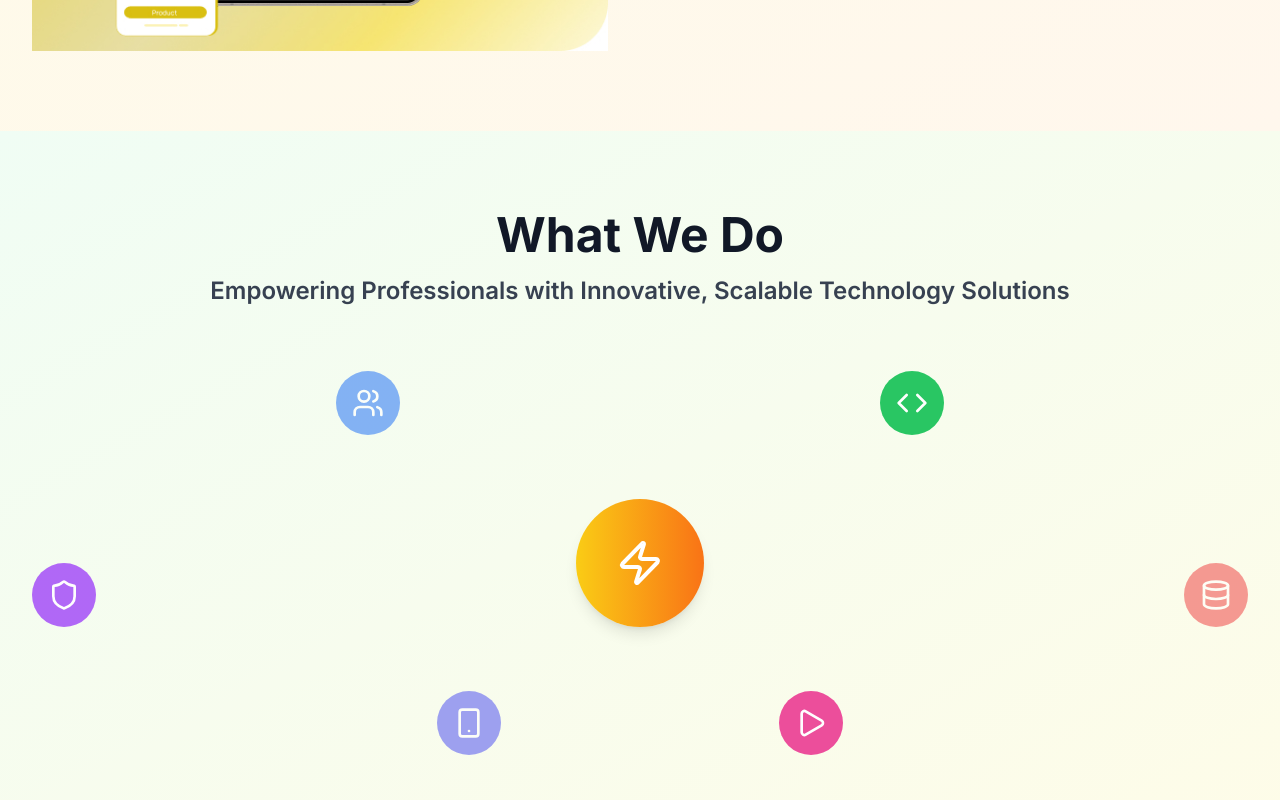
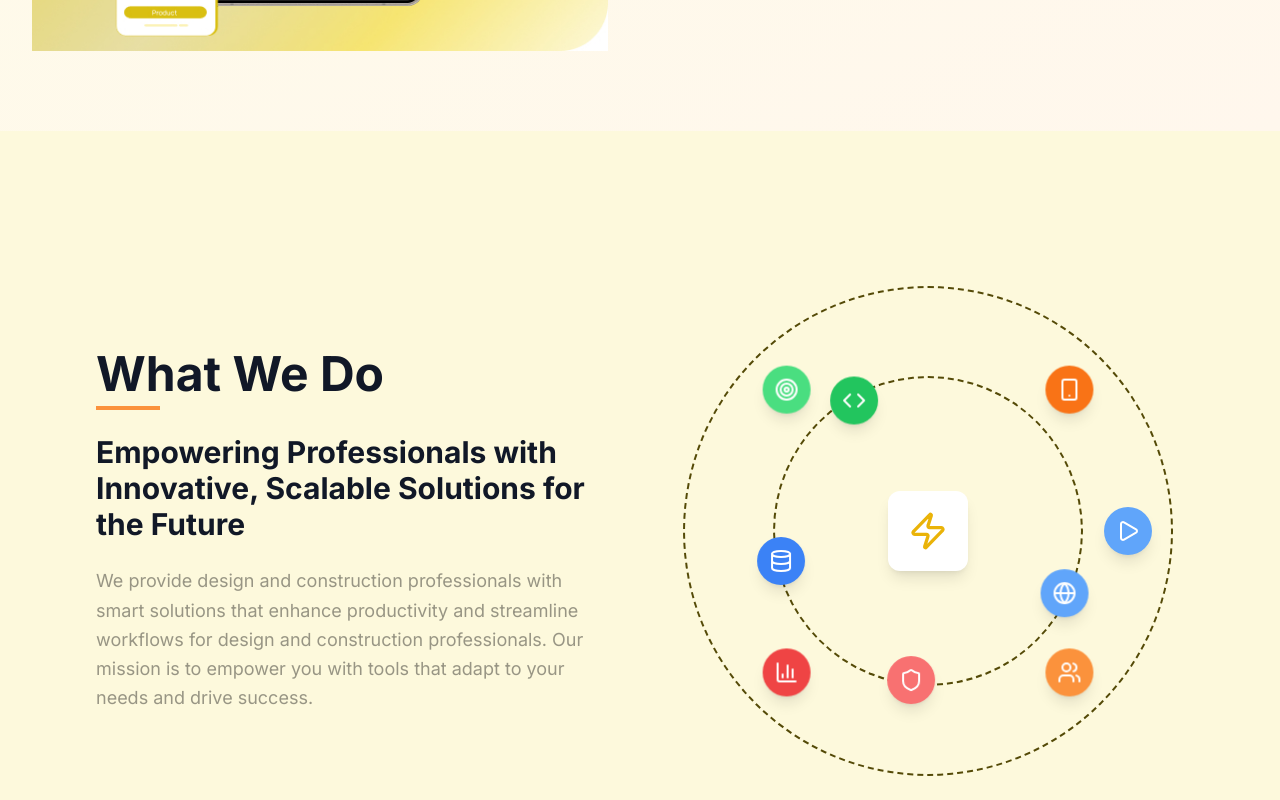
Before and after one commit to Sanjayuiux/homeideas, a Next.js app: page / in a window 1280 px wide. Shown: the part 1860-2660 px from the top of the page. Built offline with nearby package versions, Linux system fonts and the light colour scheme.

Commit message:
what we do section orbit animation phase 1

```diff
--- a/src/app/globals.css
+++ b/src/app/globals.css
@@ -31,3 +31,22 @@ body {
     text-wrap: balance;
   }
 }
+
+
+@keyframes orbit-inner {
+  from { transform: translate(-50%, -50%) rotate(0deg) translateX(150px) rotate(0deg); }
+  to { transform: translate(-50%, -50%) rotate(360deg) translateX(150px) rotate(-360deg); }
+}
+
+@keyframes orbit-outer {
+  from { transform: translate(-50%, -50%) rotate(0deg) translateX(245px) rotate(0deg); }
+  to { transform: translate(-50%, -50%) rotate(360deg) translateX(245px) rotate(-360deg); }
+}
+
+.orbit-inner {
+  animation: orbit-inner 10s linear infinite;
+}
+
+.orbit-outer {
+  animation: orbit-outer 20s linear infinite;
+}
--- a/src/app/page.tsx
+++ b/src/app/page.tsx
@@ -2,11 +2,25 @@
 
 import { useState, useEffect } from 'react'
 import Head from 'next/head'
-import { ChevronRight, Play, Star, Users, Zap, Shield, Smartphone, Code, Database } from 'lucide-react'
+import { ChevronRight, Play, Star, Users, Zap, Shield,
+   Smartphone, Code, Database, Globe, Cloud, Cpu, Target, BarChart3 } from 'lucide-react'
 
 export default function HomePage() {
   const [isVisible, setIsVisible] = useState(false)
+  const orbitingIcons = [
+      // Inner orbit - 4 icons at cardinal positions (0°, 90°, 180°, 270°)
+      { icon: Code, color: 'bg-green-500', position: 'inner', angle: 0 },     // Top
+      { icon: Database, color: 'bg-blue-500', position: 'inner', angle: 90 },  // Right
+      { icon: Shield, color: 'bg-red-400', position: 'inner', angle: 180 },   // Bottom
+      { icon: Globe, color: 'bg-blue-400', position: 'inner', angle: 270 },   // Left
 
+      // Outer orbit - 5 icons at plus positions (45°, 135°, 225°, 315°) + one extra
+      { icon: Users, color: 'bg-orange-400', position: 'outer', angle: 45 },
+      { icon: BarChart3, color: 'bg-red-500', position: 'outer', angle: 135 },
+      { icon: Target, color: 'bg-green-400', position: 'outer', angle: 225 },
+      { icon: Smartphone, color: 'bg-orange-500', position: 'outer', angle: 315 },
+      { icon: Play, color: 'bg-blue-400', position: 'outer', angle: 0 }  // Extra icon
+    ];
   useEffect(() => {
     setIsVisible(true)
   }, [])
@@ -153,42 +167,83 @@ export default function HomePage() {
           </div>
         </section>
         {/* What We Do Section */}
-        <section className="py-20 bg-gradient-to-br from-green-50 to-yellow-50 relative overflow-hidden">
-          <div className="max-w-7xl mx-auto px-4 sm:px-6 lg:px-8 relative">
-            <div className="text-center mb-16">
-              <h2 className="text-4xl md:text-5xl font-bold text-gray-900 mb-4">What We Do</h2>
-              <h3 className="text-2xl font-semibold text-gray-700 mb-6">
-                Empowering Professionals with Innovative, Scalable Technology Solutions
-              </h3>
+        <section className="py-20 bg-[#FDF9DC] min-h-screen flex items-center">
+              <div className="max-w-7xl mx-auto px-4 sm:px-6 lg:px-8">
+                <div className="grid lg:grid-cols-2 gap-16 items-center">
+
+                  {/* Content Side */}
+                  <div className="space-y-8 max-w-lg">
+                    <div className="space-y-6">
+                      <div>
+                        <h2 className="text-4xl md:text-5xl font-bold text-gray-900 leading-tight">
+                          What We Do
+                        </h2>
+                        <div className="w-16 h-1 bg-orange-400 mt-2"></div>
                       </div>
 
-            <div className="relative">
-              {/* Central Hub */}
-              <div className="absolute inset-0 flex items-center justify-center">
-                <div className="w-32 h-32 bg-gradient-to-r from-yellow-400 to-orange-500 rounded-full flex items-center justify-center shadow-lg">
-                  <Zap className="w-12 h-12 text-white" />
+                      <h3 className="text-2xl md:text-3xl font-bold text-gray-900 leading-snug">
+                        Empowering Professionals with Innovative, Scalable Solutions for the Future
+                      </h3>
+
+                      <p className="text-black/40 leading-relaxed text-lg">
+                        We provide design and construction professionals with
+                        smart solutions that enhance productivity and streamline
+                        workflows for design and construction professionals. Our
+                        mission is to empower you with tools that adapt to your
+                        needs and drive success.
+                      </p>
                     </div>
                   </div>
 
-              {/* Floating Icons */}
-              <div className="relative h-96">
-                {[
-                  { icon: Users, color: 'bg-blue-500', position: 'top-0 left-1/4' },
-                  { icon: Code, color: 'bg-green-500', position: 'top-0 right-1/4' },
-                  { icon: Shield, color: 'bg-purple-500', position: 'top-1/2 left-0' },
-                  { icon: Database, color: 'bg-red-500', position: 'top-1/2 right-0' },
-                  { icon: Smartphone, color: 'bg-indigo-500', position: 'bottom-0 left-1/3' },
-                  { icon: Play, color: 'bg-pink-500', position: 'bottom-0 right-1/3' },
-                ].map((item, index) => (
+                  {/* Planetary Animation Side */}
+                  <div className="relative flex items-center justify-center h-[500px] lg:h-[600px]">
+
+                    {/* Central Hub */}
+                    <div className="relative z-10 w-20 h-20 bg-white rounded-xl flex items-center justify-center shadow-lg">
+                      <Zap className="w-10 h-10 text-yellow-500" />
+                    </div>
+
+                    {/* Dashed Orbit Rings */}
+                    <div
+                      className="absolute w-[310px] h-[310px] rounded-full border-2 border-dashed border-[#544A07]"
+                      style={{
+                        borderStyle: 'dashed',
+                        borderWidth: '2px'
+                      }}
+                    ></div>
+                    <div
+                      className="absolute w-[490px] h-[490px] rounded-full border-2 border-dashed border-[#544A07]"
+                      style={{
+                        borderStyle: 'dashed',
+                        borderWidth: '2px'
+                      }}
+                    ></div>
+
+                    {/* Orbiting Icons */}
+                    {orbitingIcons.map((planet, index) => {
+                      const radian = (planet.angle * Math.PI) / 180;
+
+                      return (
                         <div
                           key={index}
-                    className={`absolute w-16 h-16 ${item.color} rounded-full flex items-center justify-center ${item.position} animate-pulse`}
-                    style={{ animationDelay: `${index * 0.5}s` }}
+                          className={`absolute w-12 h-12 ${planet.color} rounded-full flex items-center justify-center shadow-lg z-20 ${
+                            planet.position === 'inner' ? 'orbit-inner' : 'orbit-outer'
+                          }`}
+                          style={{
+                            left: '50%',
+                            top: '50%',
+                            animationDelay: `${index * 2}s`,
+                            transform: `translate(-50%, -50%) rotate(${planet.angle}deg) translateX(${
+                              planet.position === 'inner' ? '150px' : '200px'
+                            }) rotate(-${planet.angle}deg)`
+                          }}
                         >
-                    <item.icon className="w-8 h-8 text-white" />
+                          <planet.icon className="w-6 h-6 text-white" />
                         </div>
-                ))}
+                      );
+                    })}
                   </div>
+
                 </div>
               </div>
             </section>
```
Lines whose indentation alone changed are shown as unchanged.
